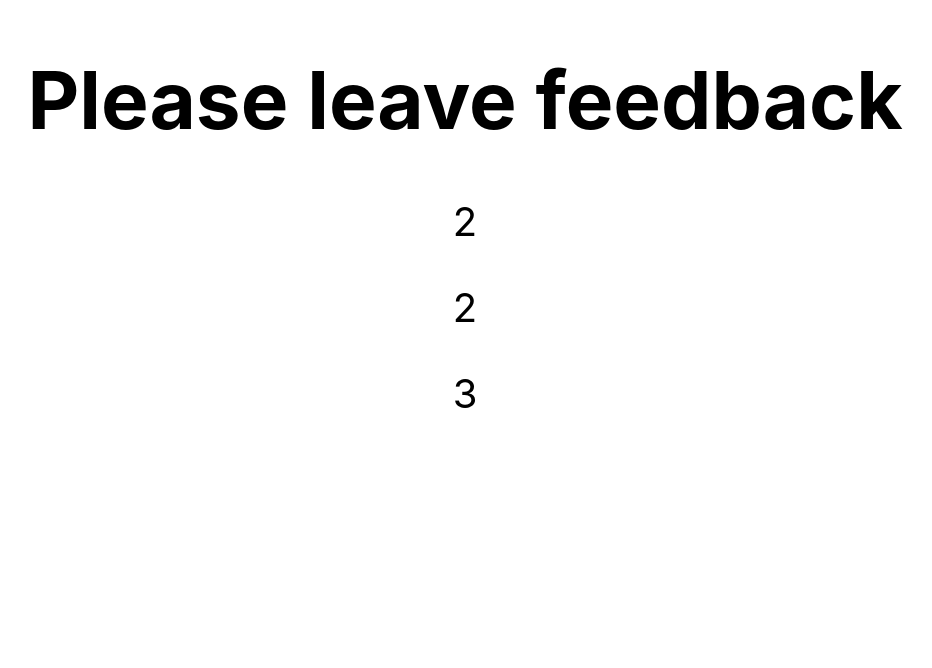
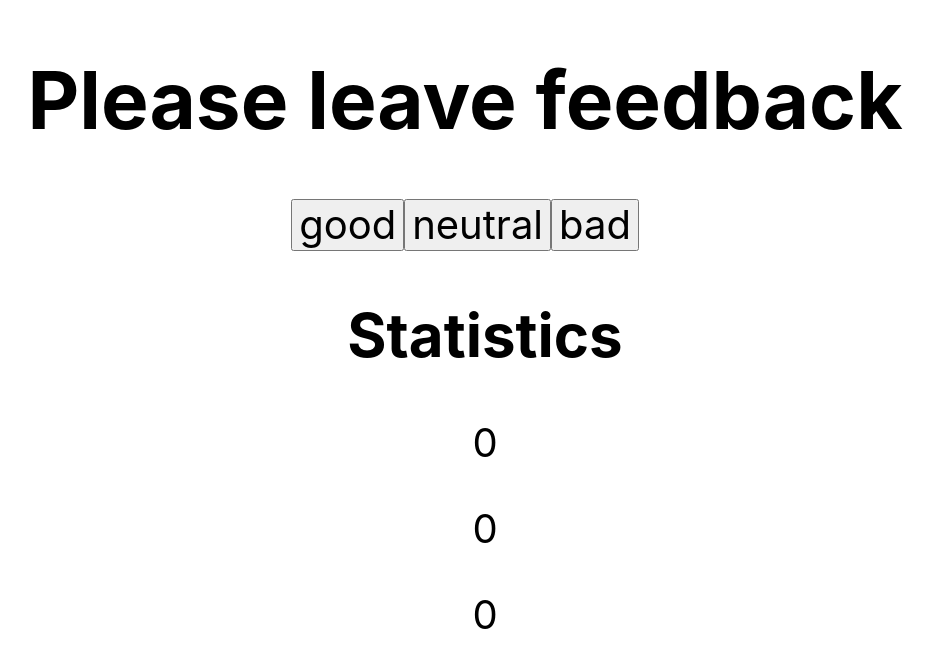
Before and after one commit to Artiss90/goit-react-hw-02-feedback, a React (Create React App) app: page / in a window 1280 px wide. Shown: the top 668 px of the page, without its empty margins (175-1107 px from the left). Built offline with nearby package versions, Linux system fonts and the light colour scheme.

Commit message:
создал общую структуру

```diff
--- a/src/App.js
+++ b/src/App.jsx
@@ -1,3 +1,5 @@
+/* eslint react/prop-types: 1 */
+
 import { Component } from 'react';
 import Feedback from './Components/Feedback';
 import PropTypes from 'prop-types';
@@ -13,11 +15,10 @@ class App extends Component {
 
   render() {
     const { title } = this.state;
-    console.log(this.state.title);
     return (
       <div className={style.head}>
-        <h1>{title}</h1>
-        <Feedback good={2} neutral={2} bad={3} />
+        {title && <h1>{title}</h1>}
+        <Feedback />
       </div>
     );
   }
--- a/src/Components/Feedback/Feedback.js
+++ /dev/null
@@ -1,27 +0,0 @@
-import { Component } from 'react';
-
-export default class Feedback extends Component {
-  static defaultProps = {
-    good: 0,
-    neutral: 0,
-    bad: 0,
-  };
-
-  state = {
-    good: this.props.good,
-    neutral: this.props.neutral,
-    bad: this.props.bad,
-  };
-
-  render() {
-    const { good, neutral, bad } = this.state;
-    console.log(this.state);
-    return (
-      <div>
-        <p>{good}</p>
-        <p>{neutral}</p>
-        <p>{bad}</p>
-      </div>
-    );
-  }
-}
--- /dev/null
+++ b/src/Components/Feedback/Feedback.jsx
@@ -0,0 +1,48 @@
+import { Component } from 'react';
+
+export default class Feedback extends Component {
+  static defaultProps = {
+    good: 0,
+    neutral: 0,
+    bad: 0,
+  };
+
+  state = {
+    good: this.props.good,
+    neutral: this.props.neutral,
+    bad: this.props.bad,
+  };
+  onAddVote = e => {
+    this.setState(prevState => {
+      console.log(e.target);
+      return { [e.target.name]: prevState[e.target.name] + 1 };
+    });
+  };
+
+  render() {
+    const { good, neutral, bad } = this.state;
+    console.log(this.state);
+    return (
+      <div>
+        <div>
+          <button type="button" name="good" onClick={this.onAddVote}>
+            good
+          </button>
+          <button type="button" name="neutral" onClick={this.onAddVote}>
+            neutral
+          </button>
+          <button type="button" name="bad" onClick={this.onAddVote}>
+            bad
+          </button>
+        </div>
+
+        <ul>
+          <h2>Statistics</h2>
+          <p>{good}</p>
+          <p>{neutral}</p>
+          <p>{bad}</p>
+        </ul>
+      </div>
+    );
+  }
+}
--- a/src/index.js
+++ b/src/index.js
@@ -1,6 +1,6 @@
 import React from 'react';
 import ReactDOM from 'react-dom';
-import App from './App.js';
+import App from './App.jsx';
 import 'modern-normalize/modern-normalize.css';
 import './index.css';
 
```
